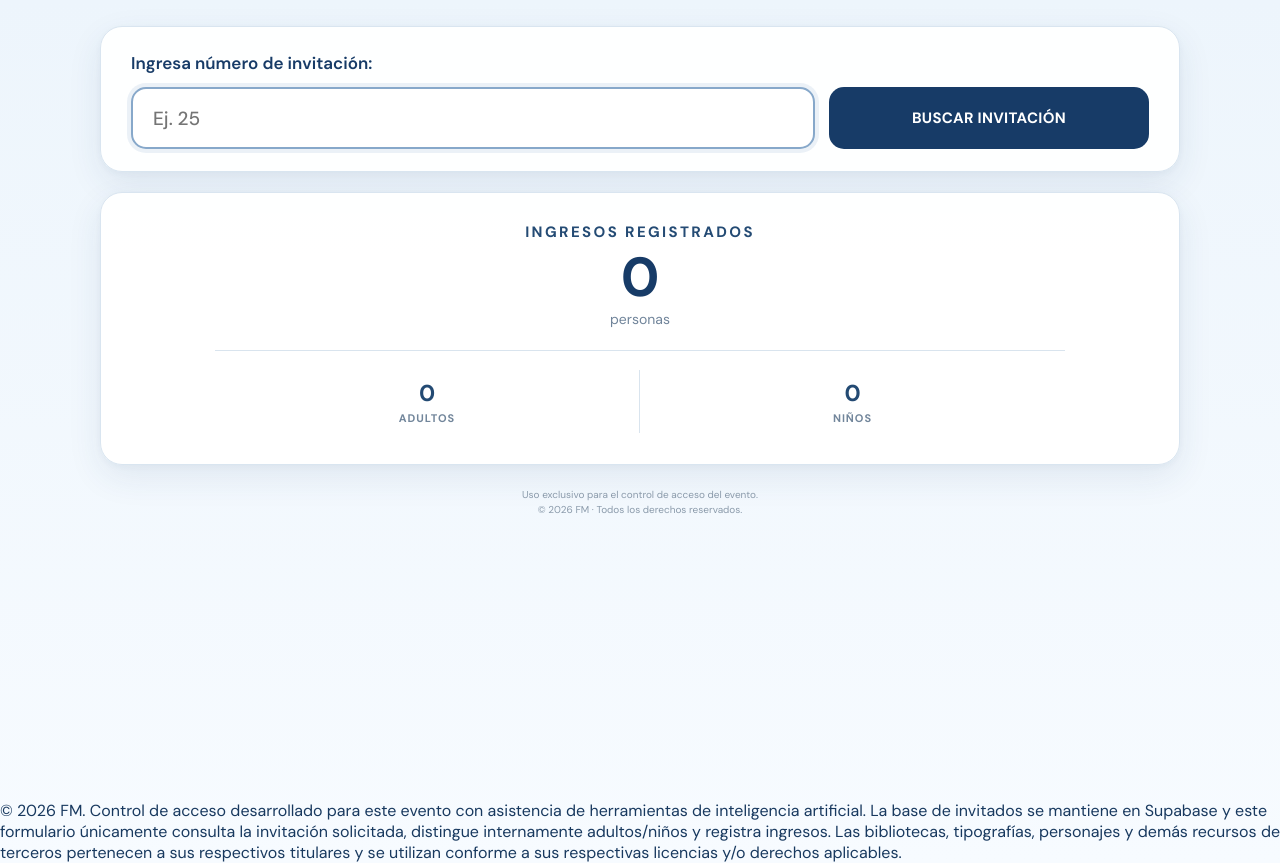
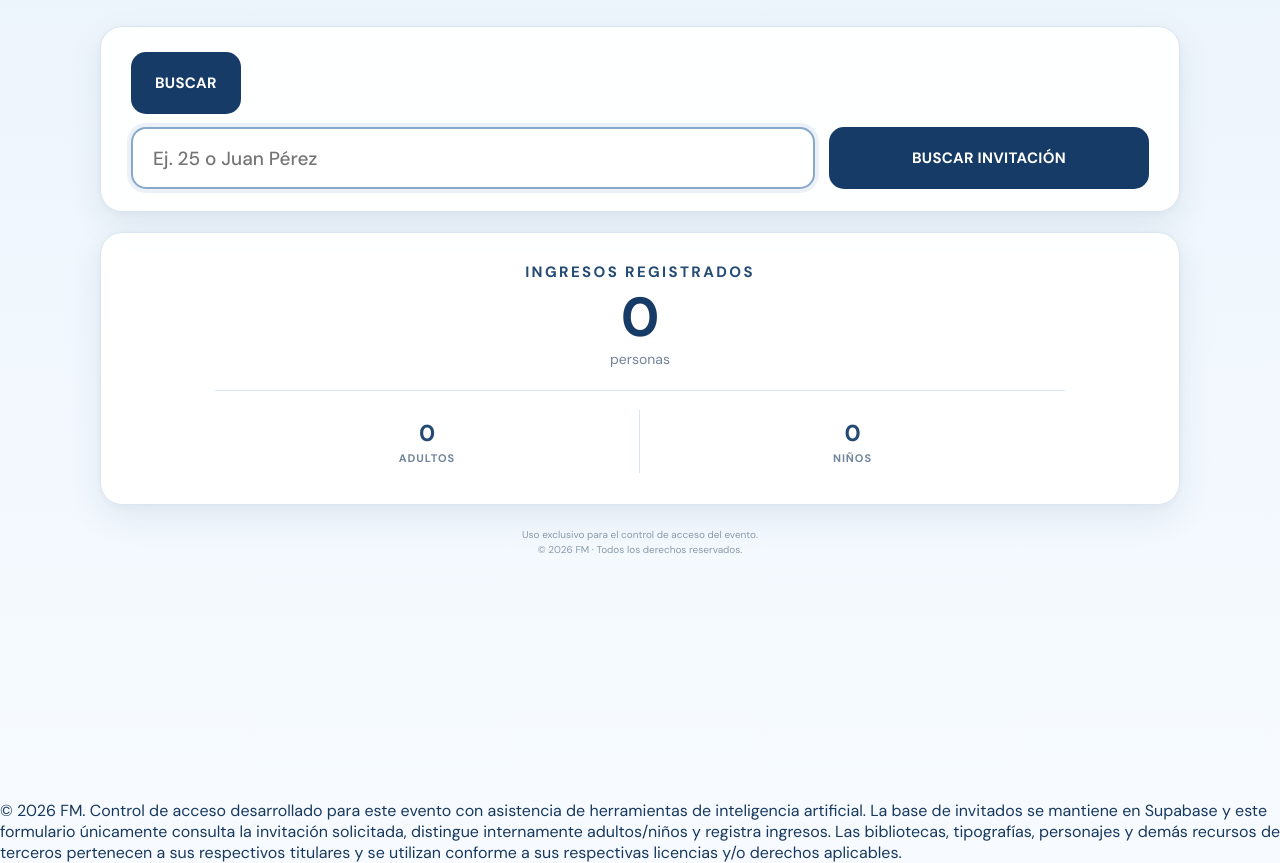
Before and after one commit to FML-bit/controlacceso_bautizoa, a plain HTML site: page index.html in a window 1280 px wide. Drawn offline with nearby package versions, Linux system fonts and the light colour scheme; no server answers.

Commit message:
Update index.html

```diff
--- a/index.html
+++ b/index.html
@@ -778,21 +778,21 @@ footer {
 
   <section class="card search-card" aria-label="Buscar invitación">
     <div class="search-top">
-      <label for="invitation-search" class="label">
-        Ingresa número de invitación:
-      </label>
+     <button id="search-button" type="submit" class="primary">
+  BUSCAR
+</button>
     </div>
 
     <form id="search-form" class="search-row">
       <input
-        id="invitation-search"
-        type="search"
-        inputmode="numeric"
-        autocomplete="off"
-        enterkeyhint="search"
-        placeholder="Ej. 25"
-        aria-label="Número de invitación"
-      >
+  id="invitation-search"
+  type="search"
+  inputmode="text"
+  autocomplete="off"
+  enterkeyhint="search"
+  placeholder="Ej. 25 o Juan Pérez"
+  aria-label="Número de invitación o nombre"
+>
 
       <button id="search-button" type="submit" class="primary">
         BUSCAR INVITACIÓN
```
